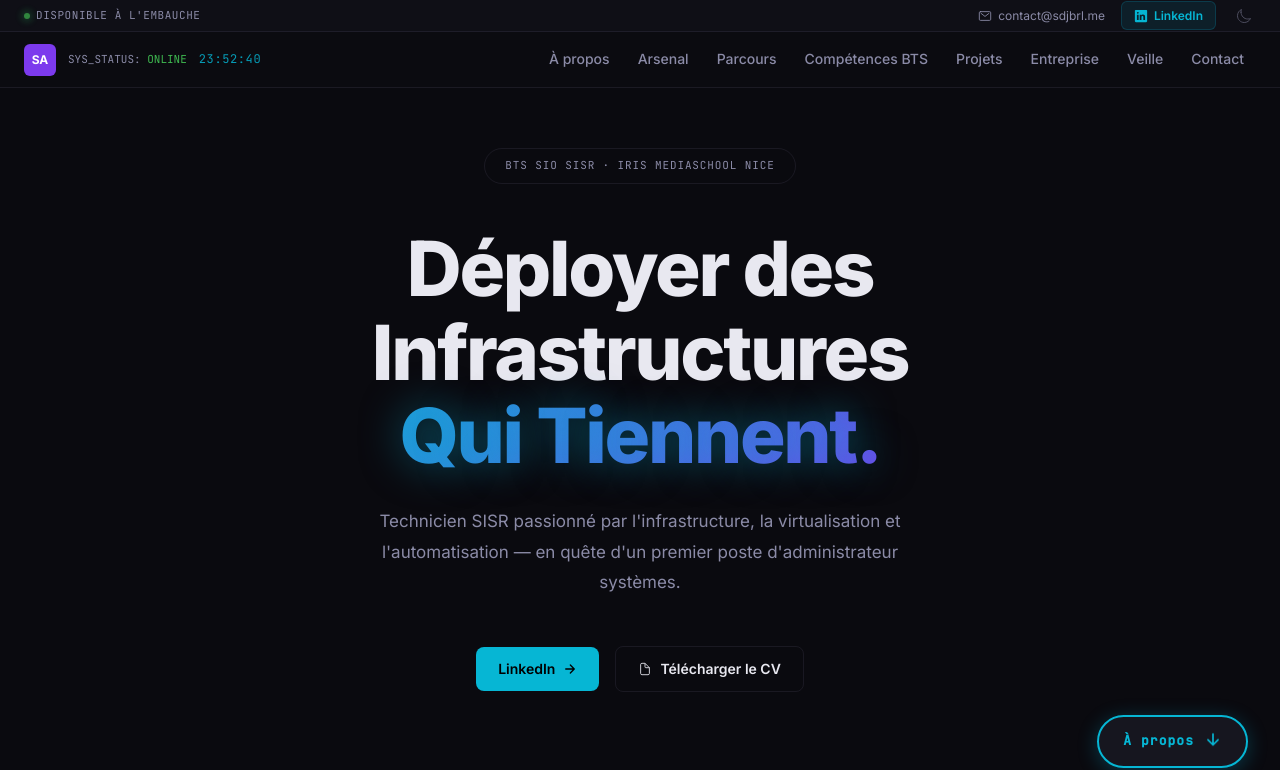
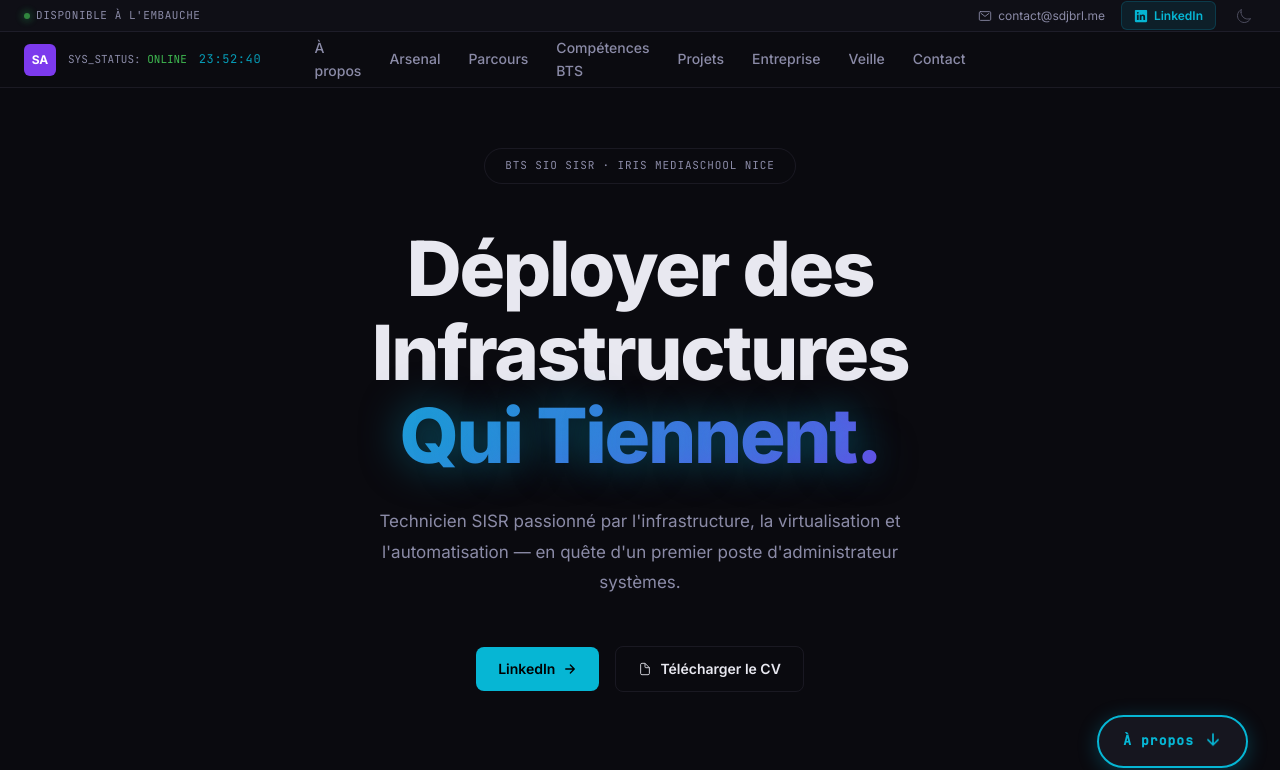
Before and after one commit to sdjbrl/prtfl, a plain HTML site: page index.html in a window 1280 px wide. Shown: the top 770 px of the page. Drawn offline with nearby package versions, Linux system fonts and the light colour scheme.

Commit message:
style: centre navbar links with absolute positioning
Co-authored-by: Copilot <223556219+Copilot@users.noreply.github.com>

```diff
--- a/assets/css/style.css
+++ b/assets/css/style.css
@@ -2479,7 +2479,7 @@ h1, h2, h3, h4 { line-height: 1.15; font-weight: 700; }
   .nav-clock  { display: block; }
   .nav-badge  { display: flex; }
   .nav-toggle { display: none; }
-  .nav-links  { display: flex; margin-left: auto; }
+  .nav-links  { display: flex; position: absolute; left: 50%; transform: translateX(-50%); margin-left: 0; }
 
   .about-grid {
     grid-template-columns: 180px 1fr;
```
